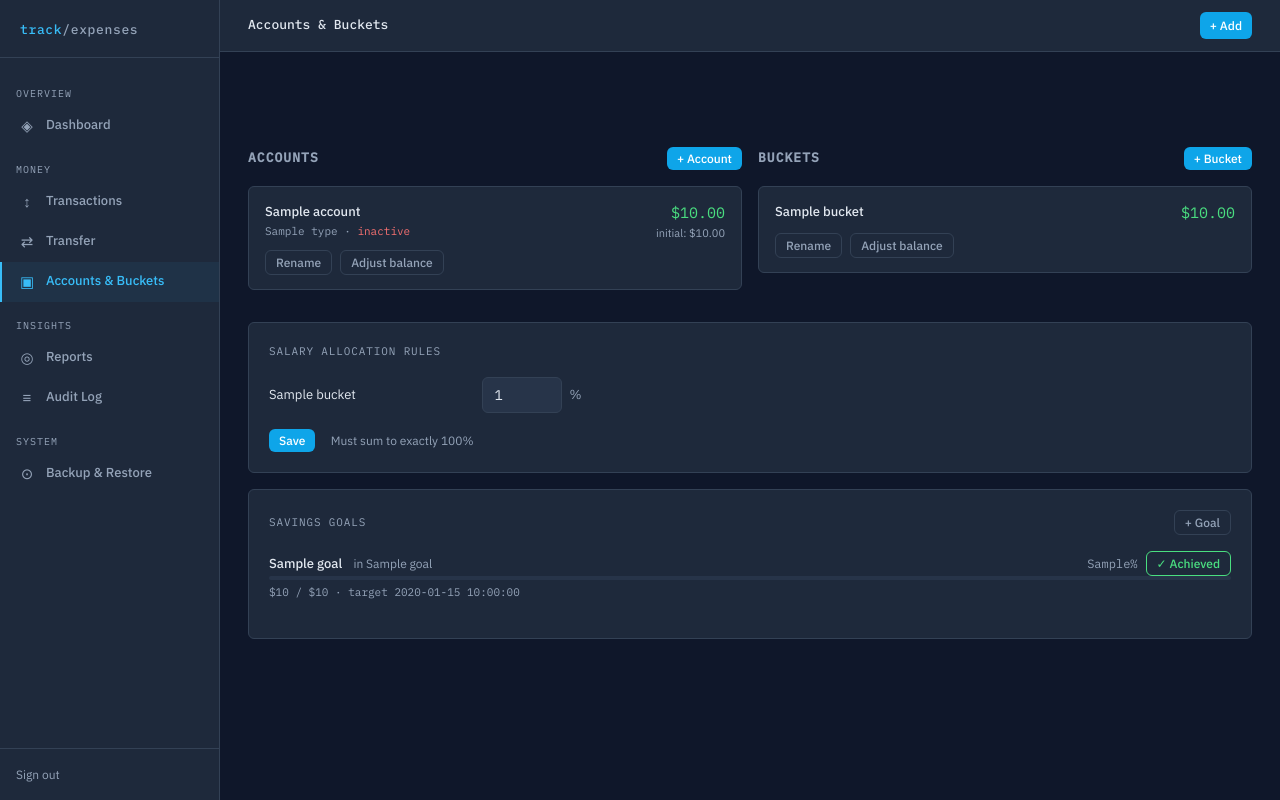
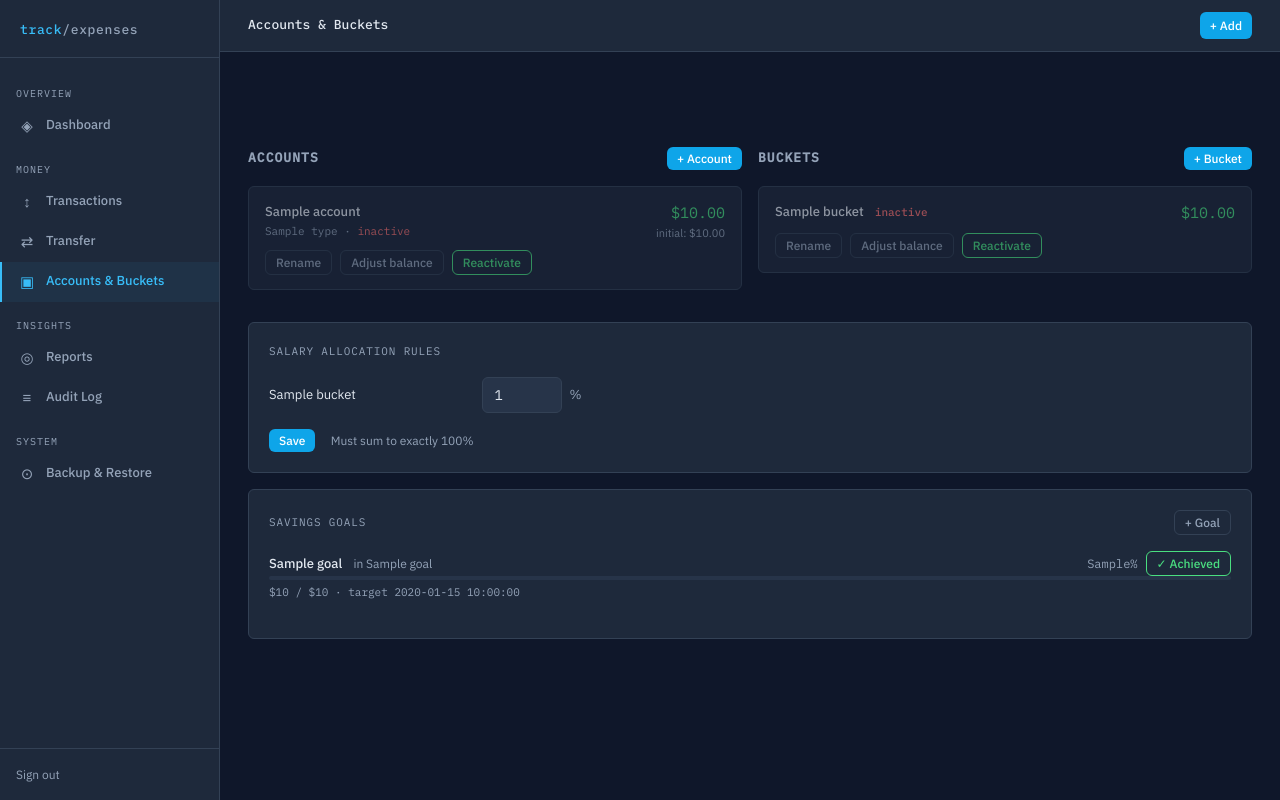
Before and after one commit to pog4333/expense-tracker, a FastAPI app: template app/templates/accounts/index.html in a window 1280 px wide. Run offline with FastAPI, Linux system fonts and the light colour scheme; the template is opened without the code that fills it: most values are stand-ins (such as "Sample title", 1, 10 or a date in 2020).

Commit message:
added delete and deactivate accounts and bouckets options

```diff
--- a/app/routers/accounts.py
+++ b/app/routers/accounts.py
@@ -19,12 +19,26 @@ async def accounts_page(request: Request):
     goals    = db.table("v_savings_goals").select("*").execute()
     alloc    = db.table("allocation_rules").select("*,buckets(name)").execute()
     balance  = db.rpc("get_balance_check", {}).execute()
+
+    # Count transactions per account and bucket for delete safety check
+    acc_tx_counts = {}
+    for a in accounts.data:
+        r = db.table("transactions").select("id", count="exact").eq("account_id", a["id"]).execute()
+        acc_tx_counts[a["id"]] = r.count or 0
+
+    bkt_tx_counts = {}
+    for b in buckets.data:
+        r = db.table("transactions").select("id", count="exact").eq("bucket_id", b["id"]).execute()
+        bkt_tx_counts[b["id"]] = r.count or 0
+
     return templates.TemplateResponse("accounts/index.html", {
         "request": request, "user": request.state.user,
         "accounts": accounts.data, "buckets": buckets.data,
         "goals": goals.data, "allocations": alloc.data,
         "balance_check": balance.data[0] if balance.data else None,
         "account_types": ACCOUNT_TYPES,
+        "acc_tx_counts": acc_tx_counts,
+        "bkt_tx_counts": bkt_tx_counts,
     })
 
 
@@ -126,3 +140,60 @@ async def add_goal(
 async def mark_goal_achieved(request: Request, goal_id: str):
     get_db().table("savings_goals").update({"is_achieved": True}).eq("id", goal_id).execute()
     return RedirectResponse(url="/accounts/", status_code=302)
+
+
+@router.post("/{account_id}/deactivate")
+@login_required
+async def deactivate_account(request: Request, account_id: str):
+    get_db().table("accounts").update({"is_active": False}).eq("id", account_id).execute()
+    return RedirectResponse(url="/accounts/", status_code=302)
+
+
+@router.post("/{account_id}/reactivate")
+@login_required
+async def reactivate_account(request: Request, account_id: str):
+    get_db().table("accounts").update({"is_active": True}).eq("id", account_id).execute()
+    return RedirectResponse(url="/accounts/", status_code=302)
+
+
+@router.post("/{account_id}/delete")
+@login_required
+async def delete_account(request: Request, account_id: str):
+    db = get_db()
+    # Safety check — only delete if no transactions
+    tx = db.table("transactions").select("id").eq("account_id", account_id).limit(1).execute()
+    if tx.data:
+        return RedirectResponse(url="/accounts/?error=Cannot+delete+account+with+transactions", status_code=302)
+    acc = db.table("accounts").select("balance").eq("id", account_id).single().execute()
+    if acc.data and float(acc.data["balance"]) != 0:
+        return RedirectResponse(url="/accounts/?error=Cannot+delete+account+with+non-zero+balance", status_code=302)
+    db.table("accounts").delete().eq("id", account_id).execute()
+    return RedirectResponse(url="/accounts/", status_code=302)
+
+
+@router.post("/buckets/{bucket_id}/deactivate")
+@login_required
+async def deactivate_bucket(request: Request, bucket_id: str):
+    get_db().table("buckets").update({"is_active": False}).eq("id", bucket_id).execute()
+    return RedirectResponse(url="/accounts/", status_code=302)
+
+
+@router.post("/buckets/{bucket_id}/reactivate")
+@login_required
+async def reactivate_bucket(request: Request, bucket_id: str):
+    get_db().table("buckets").update({"is_active": True}).eq("id", bucket_id).execute()
+    return RedirectResponse(url="/accounts/", status_code=302)
+
+
+@router.post("/buckets/{bucket_id}/delete")
+@login_required
+async def delete_bucket(request: Request, bucket_id: str):
+    db = get_db()
+    tx = db.table("transactions").select("id").eq("bucket_id", bucket_id).limit(1).execute()
+    if tx.data:
+        return RedirectResponse(url="/accounts/?error=Cannot+delete+bucket+with+transactions", status_code=302)
+    bkt = db.table("buckets").select("balance").eq("id", bucket_id).single().execute()
+    if bkt.data and float(bkt.data["balance"]) != 0:
+        return RedirectResponse(url="/accounts/?error=Cannot+delete+bucket+with+non-zero+balance", status_code=302)
+    db.table("buckets").delete().eq("id", bucket_id).execute()
+    return RedirectResponse(url="/accounts/", status_code=302)
--- a/app/templates/accounts/index.html
+++ b/app/templates/accounts/index.html
@@ -16,7 +16,8 @@
       <button onclick="openModal('add-account')" class="btn btn-primary btn-sm">+ Account</button>
     </div>
     {% for a in accounts %}
-    <div class="card mb-8" style="padding:14px 16px">
+    {% set tx_count = acc_tx_counts.get(a.id, 0) %}
+    <div class="card mb-8" style="padding:14px 16px{% if not a.is_active %};opacity:0.6{% endif %}">
       <div class="flex-between">
         <div>
           <div style="font-weight:500;font-size:13px">{{ a.name }}</div>
@@ -25,15 +26,28 @@
           </div>
         </div>
         <div style="text-align:right">
-          <div class="amount {% if a.balance < 0 %}amount-expense{% else %}amount-income{% endif %}" style="font-size:15px">
-            ${{ "%.2f"|format(a.balance) }}
-          </div>
+          <div class="amount {% if a.balance < 0 %}amount-expense{% else %}amount-income{% endif %}" style="font-size:15px">${{ "%.2f"|format(a.balance) }}</div>
           <div class="text-muted" style="font-size:11px">initial: ${{ "%.2f"|format(a.initial_balance) }}</div>
         </div>
       </div>
-      <div class="mt-8" style="display:flex;gap:8px">
+      <div class="mt-8" style="display:flex;gap:8px;flex-wrap:wrap">
         <button onclick="openModal('rename-acc-{{ a.id }}')" class="btn btn-ghost btn-sm">Rename</button>
         <button onclick="openModal('adjust-acc-{{ a.id }}')" class="btn btn-ghost btn-sm">Adjust balance</button>
+        {% if a.is_active %}
+          {% if tx_count == 0 and a.balance == 0 %}
+            <form method="post" action="/accounts/{{ a.id }}/delete" onsubmit="return confirm('Delete {{ a.name }}? This cannot be undone.')">
+              <button type="submit" class="btn btn-danger btn-sm">Delete</button>
+            </form>
+          {% else %}
+            <form method="post" action="/accounts/{{ a.id }}/deactivate" onsubmit="return confirm('Deactivate {{ a.name }}?')">
+              <button type="submit" class="btn btn-ghost btn-sm text-amber">Deactivate</button>
+            </form>
+          {% endif %}
+        {% else %}
+          <form method="post" action="/accounts/{{ a.id }}/reactivate">
+            <button type="submit" class="btn btn-success btn-sm">Reactivate</button>
+          </form>
+        {% endif %}
       </div>
     </div>
 
@@ -66,19 +80,15 @@
         <form method="post" action="/accounts/{{ a.id }}/adjust">
           <div class="form-group">
             <label class="form-label">New correct balance ($)</label>
-            <input type="number" name="new_balance" step="0.01" class="form-control"
-                   value="{{ "%.2f"|format(a.balance) }}" required>
+            <input type="number" name="new_balance" step="0.01" class="form-control" value="{{ "%.2f"|format(a.balance) }}" required>
           </div>
           <div class="form-group">
             <label class="form-label">Reason (required)</label>
-            <input type="text" name="reason" class="form-control" required
-                   placeholder="e.g. Correcting missed transactions from March">
+            <input type="text" name="reason" class="form-control" required placeholder="e.g. Correcting missed transactions">
           </div>
           <div class="form-group" style="display:flex;align-items:center;gap:10px">
             <input type="checkbox" name="confirmed" id="confirm-acc-{{ a.id }}" value="true" style="width:16px;height:16px" required>
-            <label for="confirm-acc-{{ a.id }}" style="font-size:13px;color:var(--amber);cursor:pointer">
-              I confirm this will overwrite the current balance
-            </label>
+            <label for="confirm-acc-{{ a.id }}" style="font-size:13px;color:var(--amber);cursor:pointer">I confirm this will overwrite the current balance</label>
           </div>
           <div class="modal-actions">
             <button type="button" onclick="closeModal('adjust-acc-{{ a.id }}')" class="btn btn-ghost">Cancel</button>
@@ -97,14 +107,33 @@
       <button onclick="openModal('add-bucket')" class="btn btn-primary btn-sm">+ Bucket</button>
     </div>
     {% for b in buckets %}
-    <div class="card mb-8" style="padding:14px 16px">
+    {% set tx_count = bkt_tx_counts.get(b.id, 0) %}
+    <div class="card mb-8" style="padding:14px 16px{% if not b.is_active %};opacity:0.6{% endif %}">
       <div class="flex-between">
-        <div style="font-weight:500;font-size:13px">{{ b.name }}</div>
+        <div style="font-weight:500;font-size:13px">
+          {{ b.name }}
+          {% if not b.is_active %}<span class="text-red" style="font-size:11px;font-family:var(--mono);margin-left:8px">inactive</span>{% endif %}
+        </div>
         <div class="amount amount-income" style="font-size:15px">${{ "%.2f"|format(b.balance) }}</div>
       </div>
-      <div class="mt-8" style="display:flex;gap:8px">
+      <div class="mt-8" style="display:flex;gap:8px;flex-wrap:wrap">
         <button onclick="openModal('rename-bkt-{{ b.id }}')" class="btn btn-ghost btn-sm">Rename</button>
         <button onclick="openModal('adjust-bkt-{{ b.id }}')" class="btn btn-ghost btn-sm">Adjust balance</button>
+        {% if b.is_active %}
+          {% if tx_count == 0 and b.balance == 0 %}
+            <form method="post" action="/accounts/buckets/{{ b.id }}/delete" onsubmit="return confirm('Delete {{ b.name }}? This cannot be undone.')">
+              <button type="submit" class="btn btn-danger btn-sm">Delete</button>
+            </form>
+          {% else %}
+            <form method="post" action="/accounts/buckets/{{ b.id }}/deactivate" onsubmit="return confirm('Deactivate {{ b.name }}?')">
+              <button type="submit" class="btn btn-ghost btn-sm text-amber">Deactivate</button>
+            </form>
+          {% endif %}
+        {% else %}
+          <form method="post" action="/accounts/buckets/{{ b.id }}/reactivate">
+            <button type="submit" class="btn btn-success btn-sm">Reactivate</button>
+          </form>
+        {% endif %}
       </div>
     </div>
 
@@ -136,19 +165,15 @@
         <form method="post" action="/accounts/buckets/{{ b.id }}/adjust">
           <div class="form-group">
             <label class="form-label">New correct balance ($)</label>
-            <input type="number" name="new_balance" step="0.01" class="form-control"
-                   value="{{ "%.2f"|format(b.balance) }}" required>
+            <input type="number" name="new_balance" step="0.01" class="form-control" value="{{ "%.2f"|format(b.balance) }}" required>
           </div>
           <div class="form-group">
             <label class="form-label">Reason (required)</label>
-            <input type="text" name="reason" class="form-control" required
-                   placeholder="e.g. Rebalancing after salary allocation error">
+            <input type="text" name="reason" class="form-control" required placeholder="e.g. Rebalancing after error">
           </div>
           <div class="form-group" style="display:flex;align-items:center;gap:10px">
             <input type="checkbox" name="confirmed" id="confirm-bkt-{{ b.id }}" value="true" style="width:16px;height:16px" required>
-            <label for="confirm-bkt-{{ b.id }}" style="font-size:13px;color:var(--amber);cursor:pointer">
-              I confirm this will overwrite the current balance
-            </label>
+            <label for="confirm-bkt-{{ b.id }}" style="font-size:13px;color:var(--amber);cursor:pointer">I confirm this will overwrite the current balance</label>
           </div>
           <div class="modal-actions">
             <button type="button" onclick="closeModal('adjust-bkt-{{ b.id }}')" class="btn btn-ghost">Cancel</button>
@@ -170,8 +195,7 @@
       <div style="display:flex;align-items:center;gap:8px">
         <input type="hidden" name="bucket_id" value="{{ a.bucket_id }}">
         <span style="font-size:13px;flex:1">{{ a.buckets.name }}</span>
-        <input type="number" name="percentage" step="0.01" min="0" max="100"
-               value="{{ a.percentage }}" class="form-control" style="width:80px">
+        <input type="number" name="percentage" step="0.01" min="0" max="100" value="{{ a.percentage }}" class="form-control" style="width:80px">
         <span class="text-muted" style="font-size:13px">%</span>
       </div>
       {% endfor %}
@@ -204,8 +228,7 @@
       </div>
     </div>
     <div class="progress">
-      <div class="progress-bar {% if g.pct_complete >= 100 %}green{% elif g.pct_complete >= 50 %}amber{% else %}blue{% endif %}"
-           style="width:{{ [g.pct_complete,100]|min }}%"></div>
+      <div class="progress-bar {% if g.pct_complete >= 100 %}green{% elif g.pct_complete >= 50 %}amber{% else %}blue{% endif %}" style="width:{{ [g.pct_complete,100]|min }}%"></div>
     </div>
     <div class="text-muted mt-4" style="font-size:11px;font-family:var(--mono)">
       ${{ "%.0f"|format(g.saved_amount) }} / ${{ "%.0f"|format(g.target_amount) }}
```
